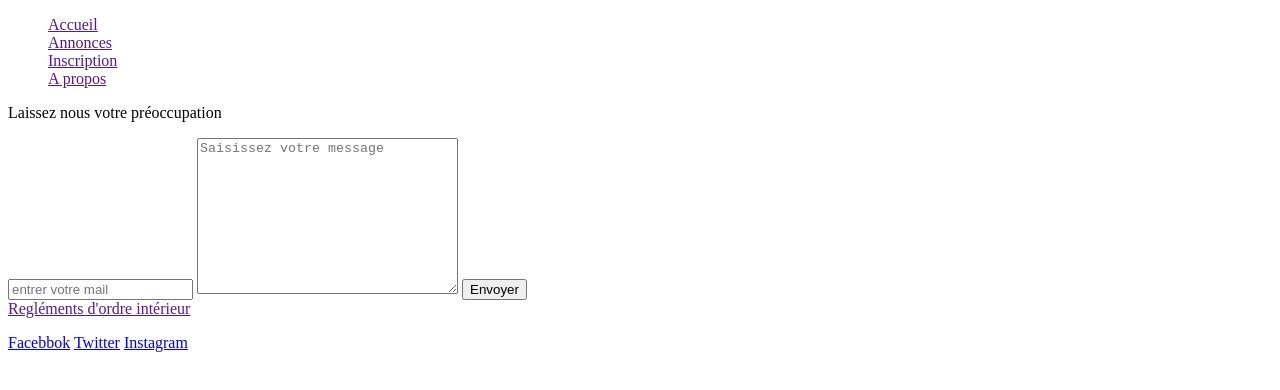
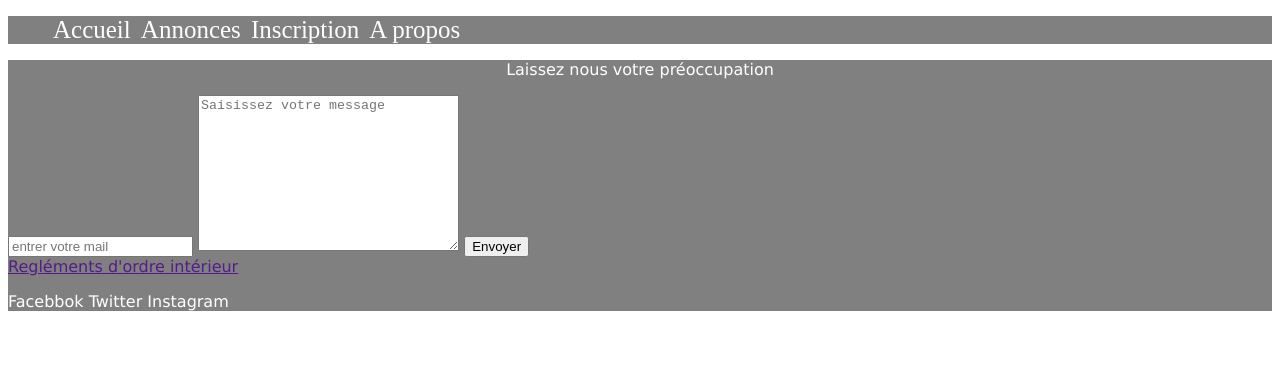
Before and after one commit to Landry26/CS_Moke, a plain HTML site: page index.html in a window 1280 px wide. Drawn offline with Linux system fonts and the light colour scheme.

Commit message:
header et footer faits

```diff
--- a/css/style.css
+++ b/css/style.css
@@ -1,6 +1,36 @@
-body {
-    background-image: url(images/batiment_moke.jpg);
-    background-repeat: no-repeat;
-    background-size: 100%;
+body{
+    box-sizing: border-box;
     background-color: #fff;
+    font-family: Verdana, Geneva, Tahoma, sans-serif;
 }
+
+.main-header{
+    background-color: #808080;
+    width: auto;
+    height: 25%;
+}
+
+.main-header .nav-link{
+    margin: 0px;
+    padding: 5px 0px 5px 5px;
+    display: inline;
+}
+
+.main-header a{
+    color: #fff;
+    text-align: right;
+    font: 25px bold;
+    text-decoration: none;
+}
+
+footer{
+    background-color: #808080;
+    width: 100%;
+    height: 100%;
+}
+
+footer .contact p{
+   text-align: center;
+   color: #fff;
+   font: 15px;
+}
--- a/index.html
+++ b/index.html
@@ -18,6 +18,7 @@
             <li class="nav-link" style="list-style: none;"><a href="">A propos</a></li>
         </ul>
     </header>
+
     <footer>
         <section class="contact">
             <form action="" method="post">
@@ -34,9 +35,9 @@
                 </div>
 
                 <div class="social-network">
-                    <a href="http://" target="_blank" rel="noopener noreferrer">Facebbok</a>
-                    <a href="http://" target="_blank" rel="noopener noreferrer">Twitter</a>
-                    <a href="http://" target="_blank" rel="noopener noreferrer">Instagram</a>
+                    <a href="http://" target="_blank" rel="noopener noreferrer" style="text-decoration:none; color:#fff; text-align:left">Facebbok</a>
+                    <a href="http://" target="_blank" rel="noopener noreferrer" style="text-decoration:none; color:#fff; text-align:left">Twitter</a>
+                    <a href="http://" target="_blank" rel="noopener noreferrer" style="text-decoration:none; color:#fff; text-align:left">Instagram</a>
                 </div>
             </div>
         </section>
```
